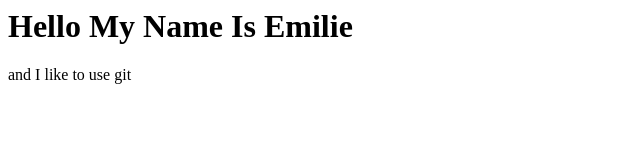
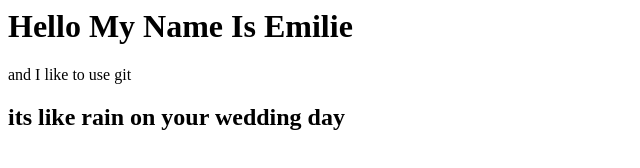
Before and after one commit to E1000y/git-tests, a plain HTML site: page index.html in a window 1280 px wide. Shown: the whole page, without its empty margins (0-640 px from the left). Drawn offline with Linux system fonts and the light colour scheme.

Commit message:
Added Alanis Morissette most famous punchline

```diff
--- a/index.html
+++ b/index.html
@@ -1,3 +1,5 @@
 <h1>Hello My Name Is Emilie</h1>
 
 <p>and I like to use git </p>
+
+<h2>its like rain on your wedding day</h2>
```
